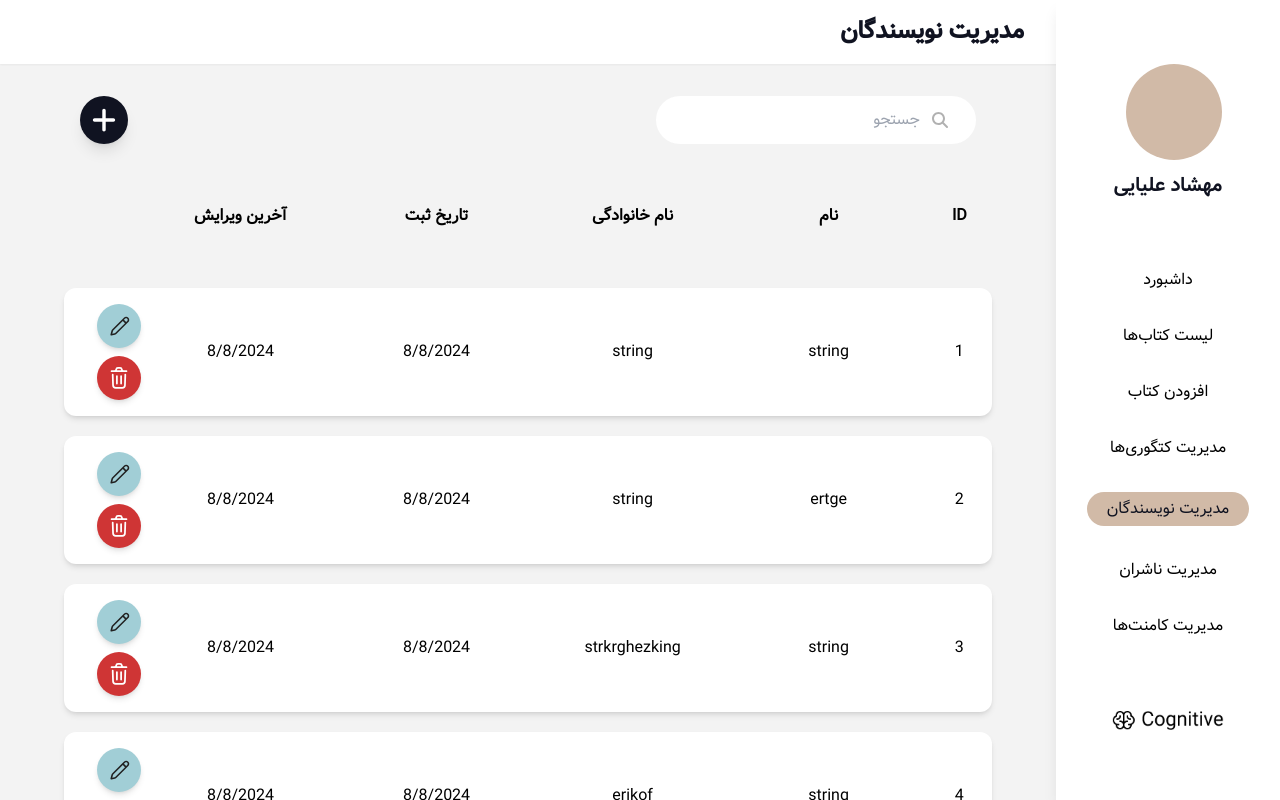
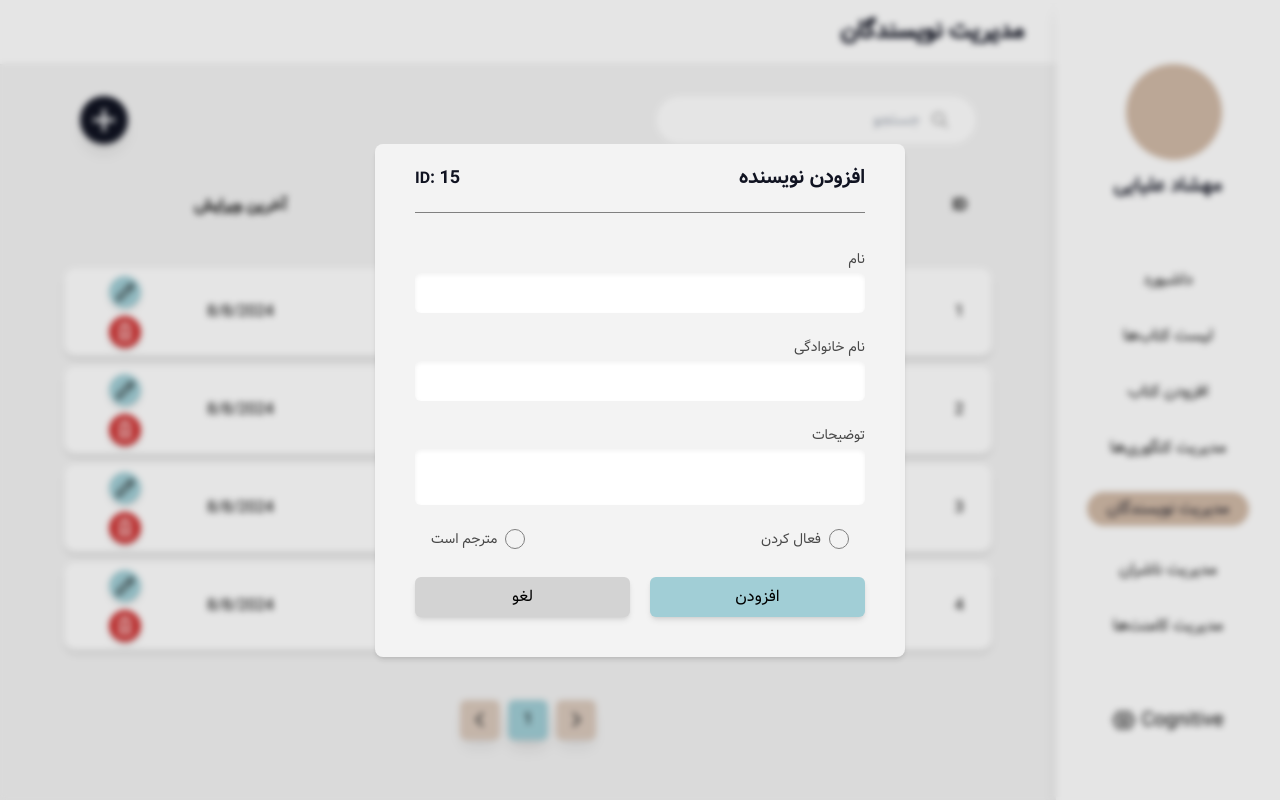
Before and after one commit to MahshadOliaie/cognitive, a React (Vite) app: page /authors in a window 1280 px wide. Both pictures are taken after a click on the element 104 px from the left and 120 px from the top of the page. Shown: the top 800 px of the page. Built offline with nearby package versions, Linux system fonts and the light colour scheme.

Commit message:
add modals

```diff
--- a/public/category.json
+++ b/public/category.json
@@ -61,10 +61,6 @@
         "scopeTitle": "string",
         "parentId": 0,
         "children": [
-            "string",
-            "string",
-            "string",
-            "string"
         ],
         "enable": true
     },
--- a/src/components/Buttons/DeleteBtn.jsx
+++ b/src/components/Buttons/DeleteBtn.jsx
@@ -3,7 +3,7 @@ import deleteSvg from '/delete.svg'
 function DeleteBtn({ bgColor }) {
     return (
         <>
-            <p className="flex items-center justify-center shadow-md w-11 h-11 rounded-full p-2 cursor-pointer hover:scale-105 duration-150" style={(bgColor) ? { backgroundColor: bgColor } : { backgroundColor: "#cf3535" }}>
+            <p className="flex items-center justify-center shadow-md w-8 h-8 rounded-full p-1 cursor-pointer hover:scale-105 duration-150" style={(bgColor) ? { backgroundColor: bgColor } : { backgroundColor: "#cf3535" }}>
                 <img src={deleteSvg} alt="" />
             </p>
 
--- a/src/components/Buttons/EditBtn.jsx
+++ b/src/components/Buttons/EditBtn.jsx
@@ -3,7 +3,7 @@
 function EditBtn() {
     return (
         <>
-            <p className="flex items-center justify-center shadow-md w-11 h-11 rounded-full cursor-pointer hover:scale-105 duration-150 mb-2 bg-ocean"><svg xmlns="http://www.w3.org/2000/svg" width="25" height="25" viewBox="0 0 16 16" id="edit"><path fill="#212121" d="M13.6568542,2.34314575 C14.4379028,3.12419433 14.4379028,4.39052429 13.6568542,5.17157288 L6.27039414,12.558033 C5.94999708,12.87843 5.54854738,13.105727 5.10896625,13.2156223 L2.81796695,13.7883721 C2.45177672,13.8799197 2.12008033,13.5482233 2.21162789,13.182033 L2.78437771,10.8910338 C2.894273,10.4514526 3.12156995,10.0500029 3.44196701,9.72960586 L10.8284271,2.34314575 C11.6094757,1.56209717 12.8758057,1.56209717 13.6568542,2.34314575 Z M10.1212441,4.46435931 L4.14907379,10.4367126 C3.95683556,10.6289509 3.82045738,10.8698207 3.75452021,11.1335694 L3.38388341,12.6161166 L4.86643062,12.2454798 C5.1301793,12.1795426 5.37104912,12.0431644 5.56328736,11.8509262 L11.5352441,5.87835931 L10.1212441,4.46435931 Z M11.5355339,3.05025253 L10.8282441,3.75735931 L12.2422441,5.17135931 L12.9497475,4.46446609 C13.3402718,4.0739418 13.3402718,3.44077682 12.9497475,3.05025253 C12.5592232,2.65972824 11.9260582,2.65972824 11.5355339,3.05025253 Z"></path></svg></p>
+            <p className="flex items-center justify-center shadow-md w-8 h-8 p-1 rounded-full cursor-pointer hover:scale-105 duration-150 mb-2 bg-ocean"><svg xmlns="http://www.w3.org/2000/svg" width="25" height="25" viewBox="0 0 16 16" id="edit"><path fill="#212121" d="M13.6568542,2.34314575 C14.4379028,3.12419433 14.4379028,4.39052429 13.6568542,5.17157288 L6.27039414,12.558033 C5.94999708,12.87843 5.54854738,13.105727 5.10896625,13.2156223 L2.81796695,13.7883721 C2.45177672,13.8799197 2.12008033,13.5482233 2.21162789,13.182033 L2.78437771,10.8910338 C2.894273,10.4514526 3.12156995,10.0500029 3.44196701,9.72960586 L10.8284271,2.34314575 C11.6094757,1.56209717 12.8758057,1.56209717 13.6568542,2.34314575 Z M10.1212441,4.46435931 L4.14907379,10.4367126 C3.95683556,10.6289509 3.82045738,10.8698207 3.75452021,11.1335694 L3.38388341,12.6161166 L4.86643062,12.2454798 C5.1301793,12.1795426 5.37104912,12.0431644 5.56328736,11.8509262 L11.5352441,5.87835931 L10.1212441,4.46435931 Z M11.5355339,3.05025253 L10.8282441,3.75735931 L12.2422441,5.17135931 L12.9497475,4.46446609 C13.3402718,4.0739418 13.3402718,3.44077682 12.9497475,3.05025253 C12.5592232,2.65972824 11.9260582,2.65972824 11.5355339,3.05025253 Z"></path></svg></p>
 
         </>
     )
--- /dev/null
+++ b/src/components/Modals/AuthorModal.jsx
@@ -0,0 +1,74 @@
+import { useEffect, useState } from "react"
+import useFetch from "../../hooks/useFetch"
+import ModalHeader from "./ModalHeader/ModalHeader"
+import EnableCheckbox from "./EnableCheckbox/EnableCheckbox"
+import CancelBtn from "./Btns/CancelBtn"
+
+
+function AuthorModal({ setIsModalOpen }) {
+    const [lastId, setLastId] = useState([])
+    const data = useFetch('/publishers.json')
+    const [enable, setEnable] = useState(false)
+    const [isTranslator , setIsTranslator] = useState(false)
+
+    useEffect(() => {
+        let id = data.length
+
+        setLastId(id)
+
+        return () => {
+
+        }
+
+    }, [data])
+
+    function handleClose() {
+        setIsModalOpen(false)
+    }
+
+    return (
+        <>
+            <div className="flex items-center justify-center top-0 right-0 fixed w-screen h-screen z-50" style={{ backgroundColor: "rgba(0 ,0 ,0 , 0.1)", backdropFilter: "blur(3px)" }}>
+                <div className="shadow-md rounded-lg p-10 pt-0 bg-linen" >
+                    <ModalHeader title={'افزودن نویسنده'} id={lastId + 1} />
+
+                    <div className="flex flex-col gap-6 py-5 pb-7" style={{ minWidth: "450px" }}>
+
+                        <div className="flex flex-col flex-1">
+                            <label htmlFor="name" className="opacity-70 text-sm mb-1">نام</label>
+                            <input className="p-2 rounded-md shadow-inner focus-visible:border-2 border-dark outline-none" type="text" name="name" id="name" />
+                        </div>
+                        <div className="flex flex-col flex-1">
+                            <label htmlFor="lastName" className="opacity-70 text-sm mb-1">نام خانوادگی</label>
+                            <input className="p-2 rounded-md shadow-inner focus-visible:border-2 border-dark outline-none" type="text" name="lastName" id="lastName" />
+                        </div>
+
+                        <div className="flex flex-col">
+                            <label htmlFor="desc" className="opacity-70 text-sm mb-1">توضیحات</label>
+                            <input className="p-4 rounded-md shadow-inner focus-visible:border-2 border-dark outline-none" type="text" name="desc" id="desc" />
+                        </div>
+
+                        <div className="flex items-center justify-between px-4">
+                            <div className="flex items-center gap-2">
+                                <EnableCheckbox enable={enable} setEnable={setEnable} />
+                                <label htmlFor="enable" className="opacity-70 text-sm">فعال کردن</label>
+                            </div>
+                            <div className="flex items-center gap-2">
+                                <EnableCheckbox enable={isTranslator} setEnable={setIsTranslator} />
+                                <label htmlFor="translator" className="opacity-70 text-sm">مترجم است</label>
+                            </div>
+                        </div>
+
+                    </div>
+
+                    <div className="flex justify-between gap-5">
+                        <button type="submit" className="flex-1 p-2 bg-ocean rounded-md shadow-md hover:scale-105 duration-150">افزودن</button>
+                        <CancelBtn handleClose={handleClose} />
+                    </div>
+                </div>
+            </div>
+        </>
+    )
+}
+
+export default AuthorModal
--- /dev/null
+++ b/src/components/Modals/CategoryModal.jsx
@@ -0,0 +1,62 @@
+import { useEffect, useState } from "react"
+import useFetch from "../../hooks/useFetch"
+import ModalHeader from "./ModalHeader/ModalHeader"
+import CancelBtn from "./Btns/CancelBtn"
+import EnableCheckbox from "./EnableCheckbox/EnableCheckbox"
+
+
+function CategoryModal({ setIsModalOpen }) {
+    const [lastId, setLastId] = useState(0)
+    const [enable, setEnable] = useState(false)
+
+
+    const data = useFetch('/category.json')
+
+    useEffect(() => {
+
+        let id = data.length
+
+        setLastId(id)
+
+        return () => {
+
+        }
+
+    }, [data])
+
+    function handleClose() {
+        setIsModalOpen(false)
+    }
+
+    return (
+        <>
+            <div className="flex items-center justify-center top-0 right-0 fixed w-screen h-screen z-50" style={{ backgroundColor: "rgba(0 ,0 ,0 , 0.1)", backdropFilter: "blur(3px)" }}>
+                <div className="shadow-md rounded-lg p-10 pt-0 bg-linen" >
+                    <ModalHeader title={'افزودن کتگوری'} id={lastId + 1} />
+
+
+                    <div className="flex flex-col gap-6 py-5 pb-7" style={{ minWidth: "450px" }}>
+                        <div className="flex flex-col flex-1">
+                            <label htmlFor="name" className="opacity-70 text-sm mb-1">عنوان کتگوری</label>
+                            <input className="p-2 rounded-md shadow-inner focus-visible:border-2 border-dark outline-none" type="text" name="name" id="name" />
+                        </div>
+
+                        <div className="flex items-center gap-2">
+                            <EnableCheckbox enable={enable} setEnable={setEnable} />
+                            <label htmlFor="enable" className="opacity-70 text-sm">فعال کردن</label>
+                        </div>
+                    </div>
+
+
+                    <div className="flex justify-between gap-5">
+                        <button type="submit" className="flex-1 p-2 bg-ocean rounded-md shadow-md hover:scale-105 duration-150">افزودن</button>
+                        <CancelBtn handleClose={handleClose} />
+                    </div>
+                </div>
+            </div>
+
+        </>
+    )
+}
+
+export default CategoryModal
--- /dev/null
+++ b/src/components/Modals/EnableCheckbox/EnableCheckbox.jsx
@@ -0,0 +1,12 @@
+
+
+function EnableCheckbox({enable , setEnable}){
+
+    return(
+        <div className="w-5 h-5 rounded-full p-1 cursor-pointer" style={(enable)? {backgroundColor: "#101321"} : {border: "1px solid gray" , backgroundColor: "transparent"}} onClick={()=> setEnable((prev) => !prev)}>
+            <svg xmlns="http://www.w3.org/2000/svg" viewBox="0 0 448 512" fill={(enable)? "white" : "none"}><path d="M438.6 105.4c12.5 12.5 12.5 32.8 0 45.3l-256 256c-12.5 12.5-32.8 12.5-45.3 0l-128-128c-12.5-12.5-12.5-32.8 0-45.3s32.8-12.5 45.3 0L160 338.7 393.4 105.4c12.5-12.5 32.8-12.5 45.3 0z"/></svg>
+        </div>
+    )
+}
+
+export default EnableCheckbox
--- /dev/null
+++ b/src/components/Modals/PublisherModal.jsx
@@ -0,0 +1,58 @@
+import { useEffect, useState } from "react"
+import useFetch from "../../hooks/useFetch"
+import CancelBtn from "./Btns/CancelBtn"
+import ModalHeader from "./ModalHeader/ModalHeader"
+import EnableCheckbox from "./EnableCheckbox/EnableCheckbox"
+
+
+function PublisherModal({ setIsModalOpen }) {
+    const [lastId, setLastId] = useState([])
+    const data = useFetch('/publishers.json')
+    const [enable, setEnable] = useState(false)
+
+    useEffect(() => {
+        let id = data.length
+
+        setLastId(id)
+
+        return () => {
+
+        }
+
+    }, [data])
+
+    function handleClose() {
+        setIsModalOpen(false)
+    }
+
+    return (
+        <>
+            <div className="flex items-center justify-center top-0 right-0 fixed w-screen h-screen z-50" style={{ backgroundColor: "rgba(0 ,0 ,0 , 0.1)", backdropFilter: "blur(3px)" }}>
+                <div className="shadow-md rounded-lg p-10 pt-0 bg-linen" >
+                    <ModalHeader title={'افزودن ناشر'} id={lastId + 1} />
+
+                    <div className="flex flex-col gap-6 py-5 pb-7" style={{ minWidth: "450px" }}>
+
+                        <div className="flex flex-col flex-1">
+                            <label htmlFor="name" className="opacity-70 text-sm mb-1">نام ناشر</label>
+                            <input className="p-2 rounded-md shadow-inner focus-visible:border-2 border-dark outline-none" type="text" name="name" id="name" />
+                        </div>
+
+                        <div className="flex items-center gap-2">
+                            <EnableCheckbox enable={enable} setEnable={setEnable} />
+                            <label htmlFor="enable" className="opacity-70 text-sm">فعال کردن</label>
+                        </div>
+
+                    </div>
+
+                    <div className="flex justify-between gap-5">
+                        <button type="submit" className="flex-1 p-2 bg-ocean rounded-md shadow-md hover:scale-105 duration-150">افزودن</button>
+                        <CancelBtn handleClose={handleClose} />
+                    </div>
+                </div>
+            </div>
+        </>
+    )
+}
+
+export default PublisherModal
--- a/src/components/Pages/AuthorPage/AuthorPage.jsx
+++ b/src/components/Pages/AuthorPage/AuthorPage.jsx
@@ -7,6 +7,7 @@ import SearchBar from "../../SearchBar/SearchBar"
 import AddBtn from "../../Buttons/AddBtn"
 import TableHeaderItem from "../../TableHeaderItem/TableHeaderItem"
 import Pagination from "../../Pagination/Pagination"
+import AuthorModal from "../../Modals/AuthorModal"
 
 
 
@@ -15,7 +16,8 @@ function AuthorPage() {
     const [data, setData] = useState([])
     const [columnFilters, setColumnFilters] = useState([])
     const authors = useFetch('/authors.json')
-    const [filtering , setFiltering] = useState("")
+    const [filtering, setFiltering] = useState("")
+    const [isModalOpen, setIsModalOpen] = useState(false)
 
 
 
@@ -79,18 +81,24 @@ function AuthorPage() {
 
     })
 
+    function openModal() {
+        setIsModalOpen(true)
+    }
+
+
 
     return (
         <>
+            {(isModalOpen) && <AuthorModal setIsModalOpen={setIsModalOpen} />}
             <div className="flex items-center justify-between px-4">
                 <SearchBar filtering={filtering} setFiltering={setFiltering} />
-                <AddBtn />
+                <AddBtn onClick={openModal} />
             </div>
-            <table className="w-full relative border-separate" style={{ borderSpacing: "0 20px" }}>
+            <table className="w-full relative border-separate" style={{ borderSpacing: "0 10px" }}>
 
                 <TableHeader>
                     {table.getHeaderGroups()[0].headers.map(header => {
-                          let filterList = data.map(obj => {
+                        let filterList = data.map(obj => {
                             return obj[header.id]
                         })
                         return <TableHeaderItem header={header} key={header.id} filterList={filterList} />
--- a/src/components/Pages/CategoryPage/CategoryPage.jsx
+++ b/src/components/Pages/CategoryPage/CategoryPage.jsx
@@ -3,11 +3,13 @@ import CategoryCard from "../../CategoryCard/CategoryCard"
 import useFetch from "../../../hooks/useFetch"
 import AddBtn from "../../Buttons/AddBtn"
 import CustomSearchBar from "../../CustomSearchBar/CustomSearchBar"
+import CategoryModal from "../../Modals/CategoryModal"
 
 
 function CategoryPage() {
     const [categoryData, setCategoryData] = useState([])
-    const [filteredData , setFilteredData] = useState([])
+    const [filteredData, setFilteredData] = useState([])
+    const [isModalOpen, setIsModalOpen] = useState(false)
 
     const data = useFetch('/category.json')
 
@@ -21,12 +23,17 @@ function CategoryPage() {
         }
     }, [data])
 
+    function openModal() {
+        setIsModalOpen(true)
+    }
+
 
     return (
         <>
+            {(isModalOpen) && <CategoryModal setIsModalOpen={setIsModalOpen} />}
             <div className="flex items-center justify-between px-4">
                 <CustomSearchBar setFilteredData={setFilteredData} data={categoryData} page="category" />
-                <AddBtn />
+                <AddBtn onClick={openModal} />
             </div>
             <div className="flex flex-wrap justify-center gap-7 gap-y-8 pt-11">
                 {filteredData.map(category => {
--- a/src/components/Pages/PublisherPage/PublisherPage.jsx
+++ b/src/components/Pages/PublisherPage/PublisherPage.jsx
@@ -7,6 +7,7 @@ import SearchBar from "../../SearchBar/SearchBar"
 import AddBtn from "../../Buttons/AddBtn"
 import TableHeaderItem from "../../TableHeaderItem/TableHeaderItem"
 import Pagination from "../../Pagination/Pagination"
+import PublisherModal from "../../Modals/PublisherModal"
 
 
 function PublisherPage() {
@@ -14,6 +15,7 @@ function PublisherPage() {
     const publishers = useFetch('/publishers.json')
     const [columnFilters, setColumnFilters] = useState([])
     const [filtering, setFiltering] = useState("")
+    const [isModalOpen, setIsModalOpen] = useState(false)
 
 
     useEffect(() => {
@@ -66,13 +68,19 @@ function PublisherPage() {
     })
 
 
+    function openModal() {
+        setIsModalOpen(true)
+    }
+
+
     return (
         <>
+            {(isModalOpen) && <PublisherModal setIsModalOpen={setIsModalOpen} />}
             <div className="flex items-center justify-between px-4">
                 <SearchBar filtering={filtering} setFiltering={setFiltering} />
-                <AddBtn />
+                <AddBtn onClick={openModal} />
             </div>
-            <table className="w-full relative border-separate" style={{ borderSpacing: "0 20px" }}>
+            <table className="w-full relative border-separate" style={{ borderSpacing: "0 10px" }}>
                 <TableHeader>
                     {table.getHeaderGroups()[0].headers.map(header => {
                         let filterList = data.map(obj => {
--- a/src/components/TableRow/TableRow.jsx
+++ b/src/components/TableRow/TableRow.jsx
@@ -7,7 +7,7 @@ function TableRow({ children }) {
         <>
             <tr className="bg-sand rounded-xl shadow-md text-center" >
                 {children}
-                <td className="py-4 gap-2 items-end" width={60}>
+                <td className="py-2 gap-1 items-end" width={60}>
                     <EditBtn />
                     <DeleteBtn />
                 </td>
```
Also changed, not shown: src/components/Pages/AddBookPage/AddBookPage.jsx (+4 -4 lines).
